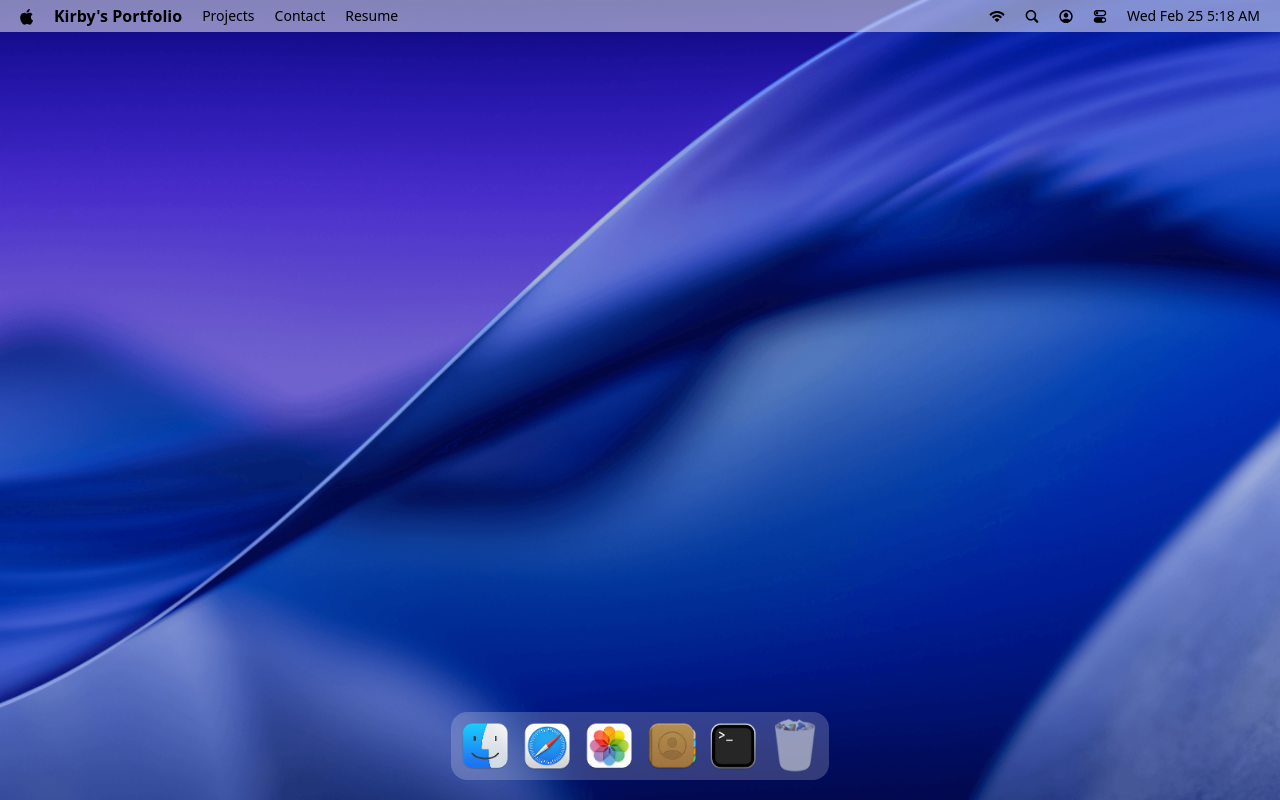
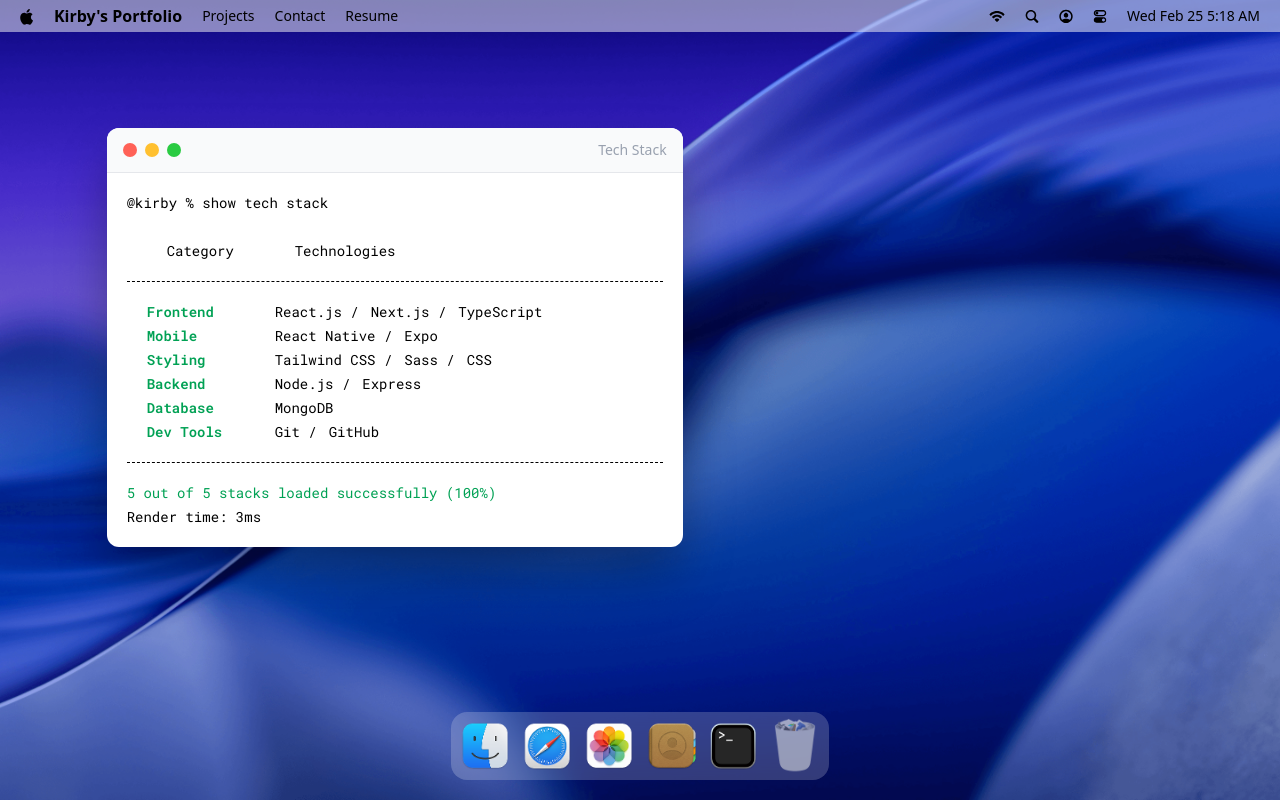
Before and after one commit to KerbsD/portfolio, a Next.js app: page / in a window 1280 px wide. Both pictures are taken after a click on the button 733 px from the left and 746 px from the top of the page. Built offline with nearby package versions, Linux system fonts and the light colour scheme; a web font is replaced by a local one.

Commit message:
Add WindowControl and WindowWrapper components for window management; implement Terminal window with tech stack display and integrate GSAP for animations

```diff
--- /dev/null
+++ b/src/components/WindowControl.tsx
@@ -0,0 +1,19 @@
+import useWindowStore from "@/store/windows";
+
+interface Props {
+  target: string;
+}
+
+function WindowControl({ target }: Props) {
+  const { closeWindow } = useWindowStore();
+
+  return (
+    <div id="window-controls">
+      <div className="close" onClick={() => closeWindow(target)} />
+      <div className="minimize" />
+      <div className="maximize" />
+    </div>
+  );
+}
+
+export default WindowControl;
--- /dev/null
+++ b/src/components/WindowWrapper.tsx
@@ -0,0 +1,66 @@
+import { ComponentType, useRef, useLayoutEffect } from "react";
+import gsap from "gsap";
+import { Draggable } from "gsap/all";
+import { useGSAP } from "@gsap/react";
+
+import { WINDOW_CONFIG } from "@/constants";
+import useWindowStore from "@/store/windows";
+
+function WindowWrapper(
+  Component: ComponentType,
+  windowKey: keyof typeof WINDOW_CONFIG
+) {
+  const Wrapped = (props: any) => {
+    const { focusWindow, windows } = useWindowStore();
+    const { isOpen, zIndex } = windows[windowKey];
+    const ref = useRef<HTMLElement>(null);
+
+    useGSAP(() => {
+      const el = ref.current;
+
+      if (!el || !isOpen) return;
+
+      el.style.display = "block";
+
+      gsap.fromTo(
+        el,
+        { scale: 0.8, opacity: 0, y: 40 },
+        { scale: 1, opacity: 1, y: 0, duration: 0.4, ease: "power3.out" }
+      );
+    }, [isOpen]);
+
+    useGSAP(() => {
+      const el = ref.current;
+
+      if (!el) return;
+
+      const [instance] = Draggable.create(el, {
+        onPress: () => focusWindow(windowKey),
+      });
+
+      return () => instance.kill();
+    }, []);
+
+    useLayoutEffect(() => {
+      const el = ref.current;
+
+      if (!el) return;
+
+      el.style.display = isOpen ? "block" : "none";
+    }, [isOpen]);
+
+    return (
+      <section ref={ref} id={windowKey} style={{ zIndex }} className="absolute">
+        <Component {...props} />
+      </section>
+    );
+  };
+
+  Wrapped.displayName = `WindowWrapper(${
+    Component.displayName || Component.name || "Component"
+  })`;
+
+  return Wrapped;
+}
+
+export default WindowWrapper;
--- a/src/constants/index.ts
+++ b/src/constants/index.ts
@@ -114,15 +114,15 @@
   },
   {
     category: "Backend",
-    items: ["Node.js", "Express", "NestJS", "Hono"],
+    items: ["Node.js", "Express"],
   },
   {
     category: "Database",
-    items: ["MongoDB", "PostgreSQL"],
+    items: ["MongoDB"],
   },
   {
     category: "Dev Tools",
-    items: ["Git", "GitHub", "Docker"],
+    items: ["Git", "GitHub"],
   },
 ];
 
--- a/src/pages/_app.tsx
+++ b/src/pages/_app.tsx
@@ -1,5 +1,10 @@
 import "@/styles/globals.css";
 import type { AppProps } from "next/app";
+
+import gsap from "gsap";
+import { Draggable } from "gsap/all";
+
+gsap.registerPlugin(Draggable);
 
 export default function App({ Component, pageProps }: AppProps) {
   return <Component {...pageProps} />;
--- a/src/pages/index.tsx
+++ b/src/pages/index.tsx
@@ -1,6 +1,8 @@
 import Navbar from "@/modules/Navbar/Navbar";
 // import Welcome from "@/modules/Welcome/Welcome";
 import Dock from "@/modules/Dock/Dock";
+
+import { Terminal } from "@/windows";
 
 function index() {
   return (
@@ -8,6 +10,8 @@
       <Navbar />
       {/* <Welcome /> */}
       <Dock />
+
+      <Terminal />
     </main>
   );
 }
--- /dev/null
+++ b/src/windows/Terminal.tsx
@@ -0,0 +1,48 @@
+import WindowWrapper from "@/components/WindowWrapper";
+import { techStack } from "@/constants";
+import WindowControl from "@/components/WindowControl";
+
+function Terminal() {
+  return (
+    <>
+      <div id="window-header">
+        <WindowControl target="terminal"/>
+        <h1>Tech Stack</h1>
+      </div>
+
+      <div className="techstack">
+        <p>
+          <span className="font-bold">@kirby % </span>
+          show tech stack
+        </p>
+
+        <div className="label">
+          <p className="w-32">Category</p>
+          <p>Technologies</p>
+        </div>
+
+        <ul className="content">
+          {techStack.map(({ category, items }) => (
+            <li className="flex items-center">
+              <h3>{category}</h3>
+              <ul>
+                {items.map((item, i) => (
+                  <li key={i}>
+                    {item} {i < items.length - 1 ? "/" : ""}
+                  </li>
+                ))}
+              </ul>
+            </li>
+          ))}
+        </ul>
+
+        <div className="footnote">
+          <p>5 out of 5 stacks loaded successfully (100%)</p>
+          <p className="text-black">Render time: 3ms</p>
+        </div>
+      </div>
+    </>
+  );
+}
+
+export default WindowWrapper(Terminal, "terminal");
--- /dev/null
+++ b/src/windows/index.tsx
@@ -0,0 +1,3 @@
+import Terminal from "./Terminal";
+
+export { Terminal };
```
